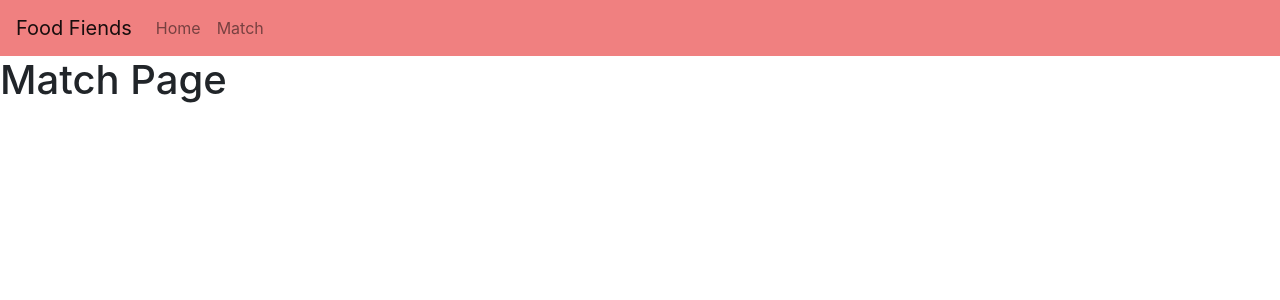
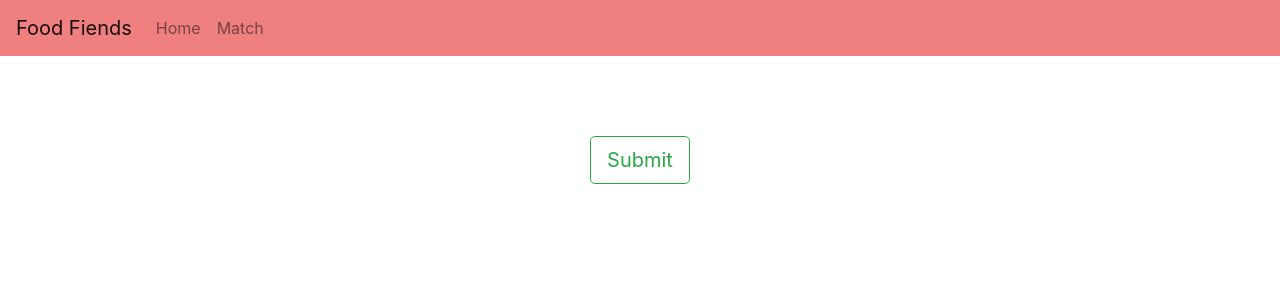
Before and after one commit to Codubee/FoodFiendsMW5-6, a React (Create React App) app in the folder frontend/: page /match in a window 1280 px wide. Shown: the top 300 px of the page. Built offline with nearby package versions, Linux system fonts and the light colour scheme.

Commit message:
Moved button to match component

```diff
--- /dev/null
+++ b/frontend/src/styles/Match.css
@@ -0,0 +1,3 @@
+.pt-lg{
+    padding-top: 5em;
+}
--- a/frontend/src/views/Match.js
+++ b/frontend/src/views/Match.js
@@ -1,8 +1,12 @@
 import React from 'react'
+import {Button, Container} from 'reactstrap'
+import '../styles/Match.css'
 
 function Match(){
     return(
-        <h1>Match Page</h1>
+        <Container className="text-center pt-lg">
+            <Button outline color="success" size='lg' >Submit</Button>
+        </Container>
     )
 }
 
```
Also changed, not shown: frontend/src/components/Submit.js (deleted, +0 -8 lines).
